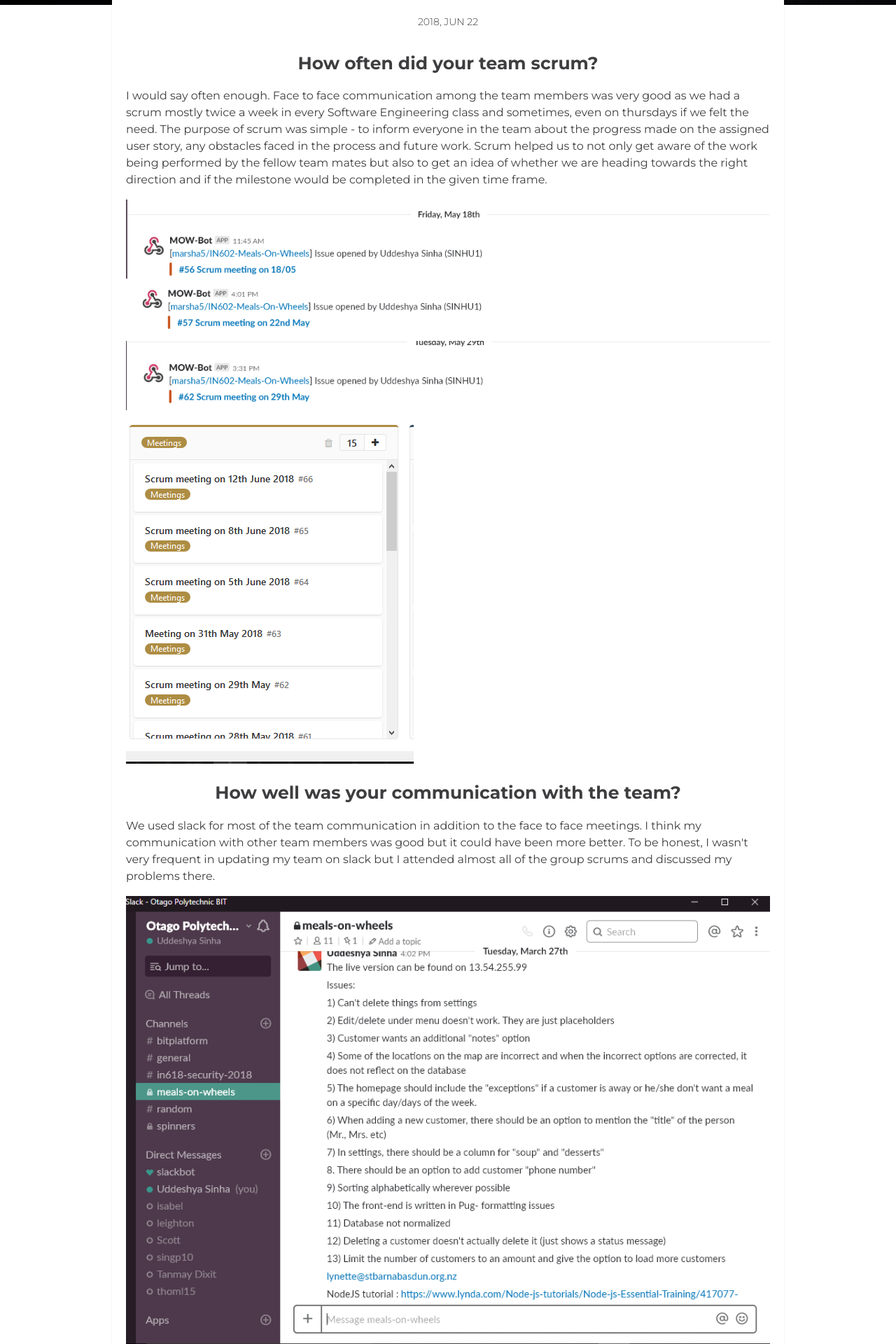
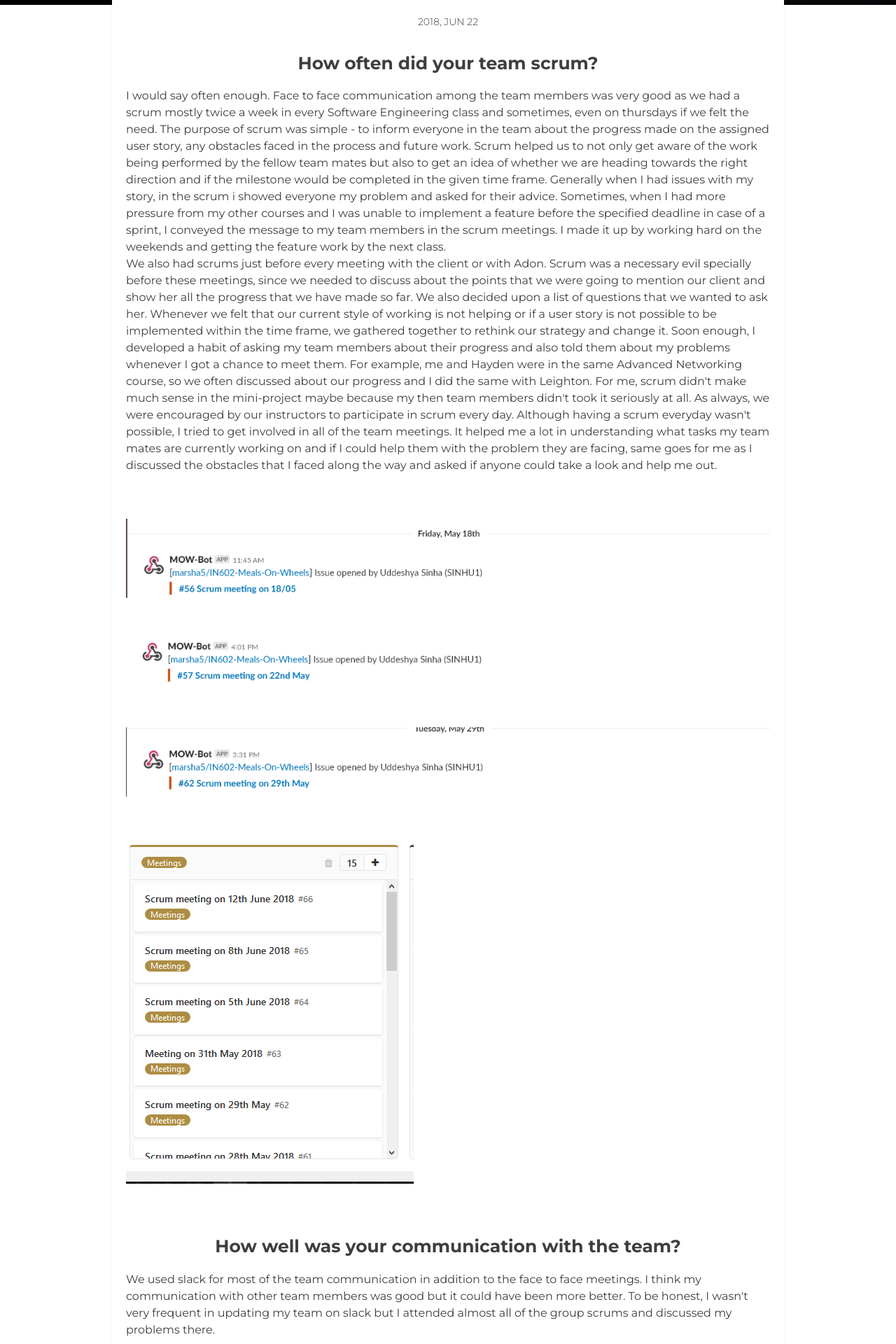
Before and after one commit to SinhaUddeshya/sinhauddeshya.github.io, a Jekyll site: the page built from _posts/2017-08-23-on-a-meeting-with-adventures.markdown, in a window 1280 px wide. Shown: the part 596-2516 px from the top of the page at 70% size. Built offline with Jekyll 4.4.1, drawn with Linux system fonts in a browser that asks for light colours.

Commit message:
Update 2017-08-23-on-a-meeting-with-adventures.markdown

```diff
--- a/_posts/2017-08-23-on-a-meeting-with-adventures.markdown
+++ b/_posts/2017-08-23-on-a-meeting-with-adventures.markdown
@@ -9,21 +9,22 @@ tags: []
 author: # Add name author (optional)
 ---
 <p align="center"><span style="font-size:25px"><b>How often did your team scrum?</b></span></p>
-<p> I would say often enough. Face to face communication among the team members was very good as we had a scrum mostly twice a week in every Software Engineering class and sometimes, even on thursdays if we felt the need. The purpose of scrum was simple - to inform everyone in the team about the progress made on the assigned user story, any obstacles faced in the process and future work. Scrum helped us to not only get aware of the work being performed by the fellow team mates but also to get an idea of whether we are heading towards the right direction and if the milestone would be completed in the given time frame. </p>
-![Adam Blog - Imac](https://github.com/SinhaUddeshya/sinhauddeshya.github.io/blob/master/assets/img/ev8.PNG?raw=true)
-![Adam Blog - Imac](https://github.com/SinhaUddeshya/sinhauddeshya.github.io/blob/master/assets/img/ev9.PNG?raw=true)
-![Adam Blog - Imac](https://github.com/SinhaUddeshya/sinhauddeshya.github.io/blob/master/assets/img/ev10.PNG?raw=true)
-![Adam Blog - Imac](https://github.com/SinhaUddeshya/sinhauddeshya.github.io/blob/master/assets/img/ev19.PNG?raw=true)
+<p> I would say often enough. Face to face communication among the team members was very good as we had a scrum mostly twice a week in every Software Engineering class and sometimes, even on thursdays if we felt the need. The purpose of scrum was simple - to inform everyone in the team about the progress made on the assigned user story, any obstacles faced in the process and future work. Scrum helped us to not only get aware of the work being performed by the fellow team mates but also to get an idea of whether we are heading towards the right direction and if the milestone would be completed in the given time frame. Generally when I had issues with my story, in the scrum i showed everyone my problem and asked for their advice. Sometimes, when I had more pressure from my other courses and I was unable to implement a feature before the specified deadline in case of a sprint, I conveyed the message to my team members in the scrum meetings. I made it up by working hard on the weekends and getting the feature work by the next class.<br>
+We also had scrums just before every meeting with the client or with Adon. Scrum was a necessary evil specially before these meetings, since we needed to discuss about the points that we were going to mention our client and show her all the progress that we have made so far. We also decided upon a list of questions that we wanted to ask her. Whenever we felt that our current style of working is not helping or if a user story is not possible to be implemented within the time frame, we gathered together to rethink our strategy and change it. Soon enough, I developed a habit of asking my team members about their progress and also told them about my problems whenever I got a chance to meet them. For example, me and Hayden were in the same Advanced Networking course, so we often discussed about our progress and I did the same with Leighton. For me, scrum didn't make much sense in the mini-project maybe because my then team members didn't took it seriously at all. As always, we were encouraged by our instructors to participate in scrum every day. Although having a scrum everyday wasn't possible, I tried to get involved in all of the team meetings. It helped me a lot in understanding what tasks my team mates are currently working on and if I could help them with the problem they are facing, same goes for me as I discussed the obstacles that I faced along the way and asked if anyone could take a look and help me out.</p><br><br>
+![Adam Blog - Imac](https://github.com/SinhaUddeshya/sinhauddeshya.github.io/blob/master/assets/img/ev8.PNG?raw=true)<br><br><br>
+![Adam Blog - Imac](https://github.com/SinhaUddeshya/sinhauddeshya.github.io/blob/master/assets/img/ev9.PNG?raw=true)<br><br><br>
+![Adam Blog - Imac](https://github.com/SinhaUddeshya/sinhauddeshya.github.io/blob/master/assets/img/ev10.PNG?raw=true)<br><br><br>
+![Adam Blog - Imac](https://github.com/SinhaUddeshya/sinhauddeshya.github.io/blob/master/assets/img/ev19.PNG?raw=true)<br><br><br>
 <p align="center"><span style="font-size:25px"><b>How well was your communication with the team?</b></span></p>
-<p> We used slack for most of the team communication in addition to the face to face meetings. I think my communication with other team members was good but it could have been more better. To be honest, I wasn't very frequent in updating my team on slack but I attended almost all of the group scrums and discussed my problems there.
+<p> We used slack for most of the team communication in addition to the face to face meetings. I think my communication with other team members was good but it could have been more better. To be honest, I wasn't very frequent in updating my team on slack but I attended almost all of the group scrums and discussed my problems there.<br><br>
 </p>
-![Adam Blog - Imac](https://github.com/SinhaUddeshya/sinhauddeshya.github.io/blob/master/assets/img/evi1.PNG?raw=true)<br><br>
+![Adam Blog - Imac](https://github.com/SinhaUddeshya/sinhauddeshya.github.io/blob/master/assets/img/evi1.PNG?raw=true)<br><br><br>
 ![Adam Blog - Imac](https://github.com/SinhaUddeshya/sinhauddeshya.github.io/blob/master/assets/img/ev1.PNG?raw=true)<br><br><br>
 ![Adam Blog - Imac](https://github.com/SinhaUddeshya/sinhauddeshya.github.io/blob/master/assets/img/ev3.PNG?raw=true)<br><br><br>
 ![Adam Blog - Imac](https://github.com/SinhaUddeshya/sinhauddeshya.github.io/blob/master/assets/img/ev4.PNG?raw=true)<br><br><br>
 ![Adam Blog - Imac](https://github.com/SinhaUddeshya/sinhauddeshya.github.io/blob/master/assets/img/ev20.PNG?raw=true)<br><br><br>
-![Adam Blog - Imac](https://github.com/SinhaUddeshya/sinhauddeshya.github.io/blob/master/assets/img/ev21.PNG?raw=true)<br>
-<p align="center"><span style="font-size:25px"><b>How was the team's interaction with the client and was the client satisfied with the team's efforts?</b></span></p>
+![Adam Blog - Imac](https://github.com/SinhaUddeshya/sinhauddeshya.github.io/blob/master/assets/img/ev21.PNG?raw=true)<br><br><br>
+<p align="center"><span style="font-size:25px"><b>How was the team's interaction with the client and was the client satisfied with the team's efforts?</b></span></p><br><br>
 <p> We worked very closely with our client Lynette. We had meetings with Adon who acted as the middleman between our team and the client to get an idea of the things the client wanted to see in her web app. In addition to that, we even had meetings with our client face to face to show her the progress that we have made and asked for her opinion about it. In the meeting, our client praised the work that we have done and even mentioned that none of the teams who worked on this project before us had made any significant progress or made an effort to know the client needs. After the meeting, we had a scrum to decide on our future tasks and one of the team members took the responsibility of emailing the client every week to update her. For the progress tracking, we had sprints of two weeks time frame in which we decided the user stories to implement, focusing more on the priority tasks first which were given to us by our client. One thing that I felt was lacking is that we weren't given access to the live site and hence it was very difficult for the client to see the recent updates that we have put in place.</p><br><br>
 ![Adam Blog - Imac](https://github.com/SinhaUddeshya/sinhauddeshya.github.io/blob/master/assets/img/ev3.PNG?raw=true)<br><br><br>
 ![Adam Blog - Imac](https://github.com/SinhaUddeshya/sinhauddeshya.github.io/blob/master/assets/img/ev13.PNG?raw=true)<br><br><br>
```
